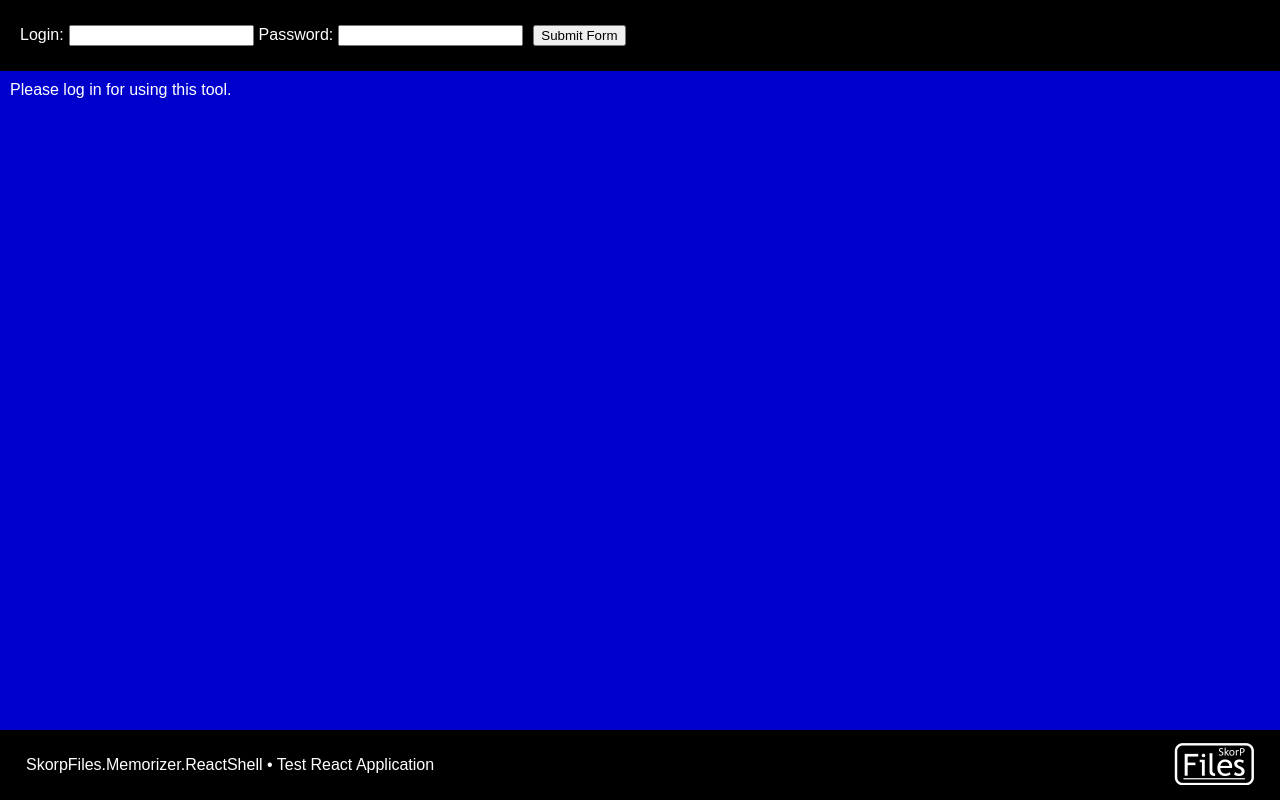
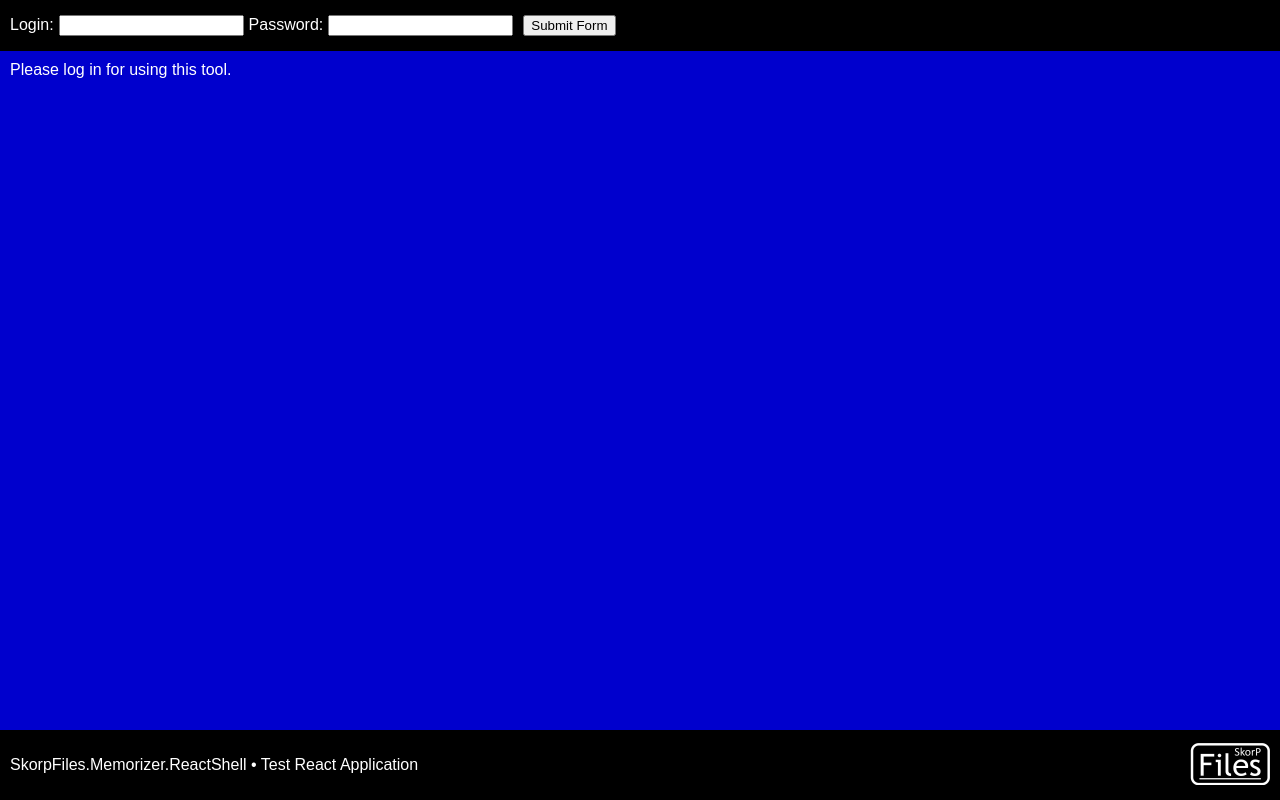
Before and after one commit to skorpfiles/Memorizer.ReactShell, a React (Create React App) app in the folder SkorpFiles.Memorizer.ReactShell/: page / in a window 1280 px wide. Built offline with nearby package versions, Linux system fonts and the light colour scheme.

Commit message:
refactoring, work in process

```diff
--- /dev/null
+++ b/SkorpFiles.Memorizer.ReactShell/public/index.css
@@ -0,0 +1,5 @@
+html,
+.fullheight
+{
+    height:100%;
+}
--- a/SkorpFiles.Memorizer.ReactShell/public/index.html
+++ b/SkorpFiles.Memorizer.ReactShell/public/index.html
@@ -1,14 +1,12 @@
 <!DOCTYPE html>
-<html lang="en" style="height: 100%;">
-  <head>
+<html lang="en">
+<head>
     <meta charset="utf-8" />
     <link rel="icon" href="%PUBLIC_URL%/favicon.ico" />
     <meta name="viewport" content="width=device-width, initial-scale=1" />
     <meta name="theme-color" content="#000000" />
-    <meta
-      name="description"
-      content="Web site created using create-react-app"
-    />
+    <meta name="description"
+          content="Web site created using create-react-app" />
     <link rel="apple-touch-icon" href="%PUBLIC_URL%/logo192.png" />
     <!--
       manifest.json provides metadata used when your web app is installed on a
@@ -24,11 +22,12 @@
       work correctly both with client-side routing and a non-root public URL.
       Learn how to configure a non-root public URL by running `npm run build`.
     -->
+    <link rel="stylesheet" href="index.css">
     <title>React App</title>
-  </head>
+</head>
   <body>
     <noscript>You need to enable JavaScript to run this app.</noscript>
-    <div id="root" style="height:100%"></div>
+    <div id="root" class="fullheight"></div>
     <!--
       This HTML file is a template.
       If you open it directly in the browser, you will see an empty page.
--- a/SkorpFiles.Memorizer.ReactShell/src/MemorizerApp.css
+++ b/SkorpFiles.Memorizer.ReactShell/src/MemorizerApp.css
@@ -8,52 +8,6 @@ body {
     height:100%;
 }
 
-/* Style the header */
-header {
-    background-color: #666;
-    padding: 1px;
-    text-align: center;
-    font-size: 35px;
-    color: white;
-}
-
-/* Create two columns/boxes that floats next to each other */
-nav {
-    float: left;
-    width: 30%;
-    /*height: 300px;*/ /* only for demonstration, should be removed */
-    background: #ccc;
-    padding: 20px;
-}
-
-    /* Style the list inside the menu */
-/*    nav ul {
-        list-style-type: none;
-        padding: 0;
-    }*/
-
-workspace {
-    float: left;
-    width: 70%;
-    background-color: #f1f1f1;
-    /*height: 300px;*/ /* only for demonstration, should be removed */
-}
-
-/* Clear floats after the columns */
-section::after {
-    content: "";
-    display: table;
-    clear: both;
-}
-
-/* Style the footer */
-footer {
-    background-color: black;
-    padding: 10px;
-    text-align: center;
-    color: white;
-}
-
 /* Responsive layout - makes the two columns/boxes stack on top of each other instead of next to each other, on small screens */
 @media (max-width: 600px) {
     nav, workspace {
@@ -62,20 +16,36 @@ footer {
     }
 }
 
-.userlogin {
+/* ---- */
+
+.maintext {
+    color: white;
+}
+
+.workarea {
+    background-color: #0000CD;
+    flex: 1 0 auto;
+}
+
+.mainpadding {
     padding: 10px;
 }
 
-.userloginsection {
+.header {
     background-color: black;
-    padding: 10px;
-    color: white;
-    vertical-align:middle;
+    vertical-align: middle;
 }
 
-.footertable {
+.content {
+    display:flex;
+    flex-direction:column;
+    height:100%;
+}
+
+.footer {
+    background-color: black;
+    vertical-align: middle;
     display: table;
-    padding: 0em 1em;
     width: 100%;
     left: 0;
     bottom: 0;
@@ -92,8 +62,3 @@ footer {
     vertical-align: middle;
     text-align: right
 }
-
-.messageinsteadofworkspace{
-    margin:1em;
-    text-align:center;
-}
--- a/SkorpFiles.Memorizer.ReactShell/src/MemorizerApp.js
+++ b/SkorpFiles.Memorizer.ReactShell/src/MemorizerApp.js
@@ -26,19 +26,19 @@ class MemorizerApp extends React.Component {
 
         if (this.state.isUserLogged)
             body = (
-                <div style={{ flex:"1 0 auto" }}>
+                <div className="workarea">
                     <EditorWorkspace isUserLogged={this.state.isUserLogged} accessToken={this.state.accessToken} />
                 </div>
             );
         else
             body =
-                <div style={{ backgroundColor: "#0000CD", padding: "10px", flex: "1 0 auto" }}>
-                    <label style={{ color: "white"}}>Please log in for using this tool.</label>
+                <div className="workarea mainpadding">
+                    <label className="maintext">Please log in for using this tool.</label>
                 </div>
 
         return (
-            <div style={{ display: "flex", flexDirection: "column", height: "100%" }}>
-                <div className="userloginsection">
+            <div className="content">
+                <div className="header mainpadding maintext">
                     <UserInfoSection
                         isUserLogged={this.state.isUserLogged}
                         isUserLogging={this.state.isUserLogging}
@@ -52,17 +52,14 @@ class MemorizerApp extends React.Component {
 
                 {body}
 
-                <footer>
-                    <div className="footertable">
+                <div className="footer mainpadding maintext">
                     <div className="footerleftlabel">
                         <p>SkorpFiles.Memorizer.ReactShell &#8226; Test React Application</p>
                     </div>
                     <div className="footerrightlogo">
                         <img src={developerLogo} alt="SkorP Files Logo" />
                     </div>
-
                 </div>
-                </footer>
 
             </div>
             )
--- /dev/null
+++ b/SkorpFiles.Memorizer.ReactShell/src/UserInfo/LoggedUserInfoHeader.css
@@ -0,0 +1,7 @@
+body {
+
+}
+
+.logoutlink {
+    font-size: 0.8em;
+}
--- a/SkorpFiles.Memorizer.ReactShell/src/UserInfo/LoggedUserInfoHeader.js
+++ b/SkorpFiles.Memorizer.ReactShell/src/UserInfo/LoggedUserInfoHeader.js
@@ -1,4 +1,5 @@
 import React from 'react';
+import './LoggedUserInfoHeader.css';
 
 class LoggedUserInfoHeader extends React.Component {
     constructor(props) {
@@ -7,11 +8,9 @@ class LoggedUserInfoHeader extends React.Component {
 
     render() {
         return (
-            <div>
-                <section className="userlogin">
-                    <i>{this.props.userLogin}</i> &#8226; <span className="logOutLink"><a href="#" style={{color:"white"}} onClick={()=>this.props.logOut()} id="logOutLink">Log Out</a></span>
-                </section>
-            </div>
+            <section className="maintext">
+                <i>{this.props.userLogin}</i> &#8226; <span className="logoutlink"><a href="#" className="maintext" onClick={()=>this.props.logOut()} id="logOutLink">Log Out</a></span>
+            </section>
             )
     }
 }
--- a/SkorpFiles.Memorizer.ReactShell/src/UserInfo/UserInfoSection.css
+++ b/SkorpFiles.Memorizer.ReactShell/src/UserInfo/UserInfoSection.css
@@ -1,6 +1,2 @@
 body {
 }
-
-.logOutLink {
-    font-size:0.8em;
-}
--- a/SkorpFiles.Memorizer.ReactShell/src/UserInfo/UserLoginForm.js
+++ b/SkorpFiles.Memorizer.ReactShell/src/UserInfo/UserLoginForm.js
@@ -16,8 +16,6 @@ class UserLoginForm extends React.Component {
         var loadingMessage = this.props.isUserLogging ? (<label>Logging...</label>) : "";
 
         return (
-            <div>
-                <section className="userlogin">
             <form onSubmit={this.logIn}>
                 <label>Login:</label>
                 <input type="text" id="login" name="login" />
@@ -27,8 +25,6 @@ class UserLoginForm extends React.Component {
                 {loadingMessage}
                 <label>{this.props.loggingErrorMessage}</label>
             </form>
-                </section>
-            </div>
         );
     }
 }
```
Lines whose indentation alone changed are shown as unchanged.
